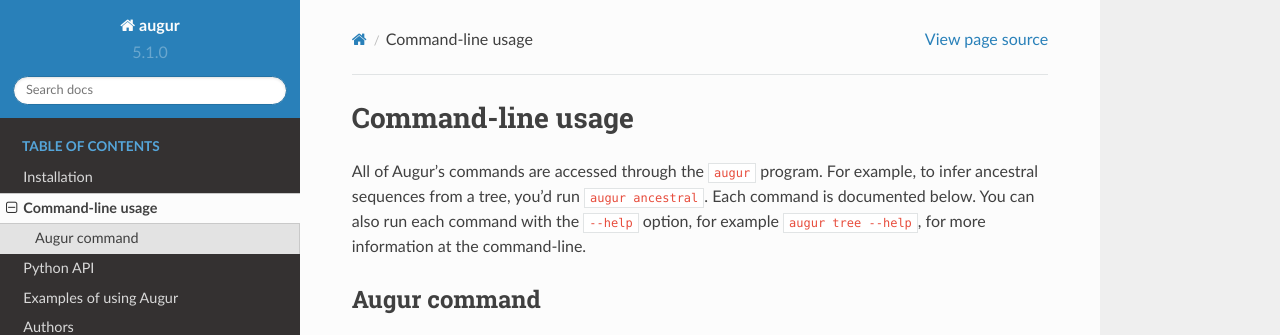
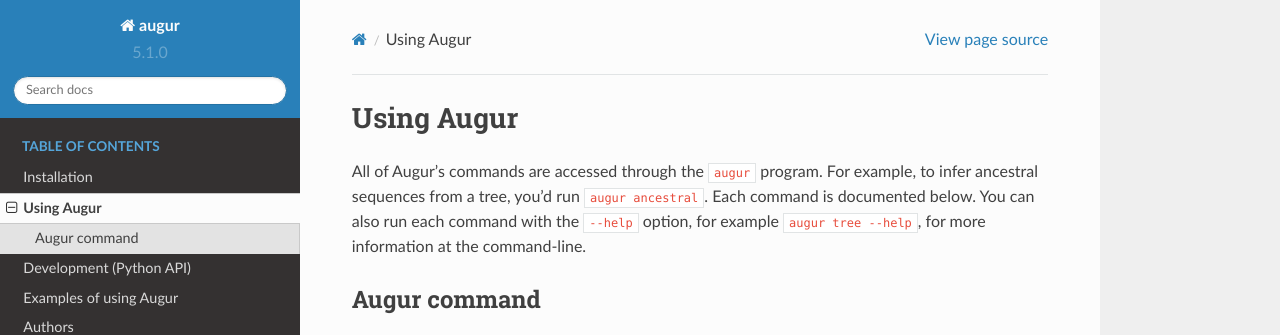
Before and after one commit to nextstrain/augur, a Sphinx documentation site: the page built from docs/cli.rst, in a window 1280 px wide, cut to the strip 0-335 px from the top of the page. Built offline with Sphinx 7.4.7 and the Read the Docs theme 2.0.0, drawn with Linux system fonts in a browser that asks for light colours; the version number is read from the project's files by our own code.

Commit message:
Docs: Rename CLI and API usage docs to be clearer to non-devs
This change came out of a concern James expressed during our Nextstrain
biweekly meeting just now.

```diff
--- a/docs/api.rst
+++ b/docs/api.rst
@@ -1,6 +1,6 @@
-==========
-Python API
-==========
+========================
+Development (Python API)
+========================
 
 .. toctree::
    :maxdepth: 4
--- a/docs/cli.rst
+++ b/docs/cli.rst
@@ -1,6 +1,6 @@
-==================
-Command-line usage
-==================
+===========
+Using Augur
+===========
 
 All of Augur's commands are accessed through the ``augur`` program.
 For example, to infer ancestral sequences from a tree, you'd run ``augur ancestral``.
```
